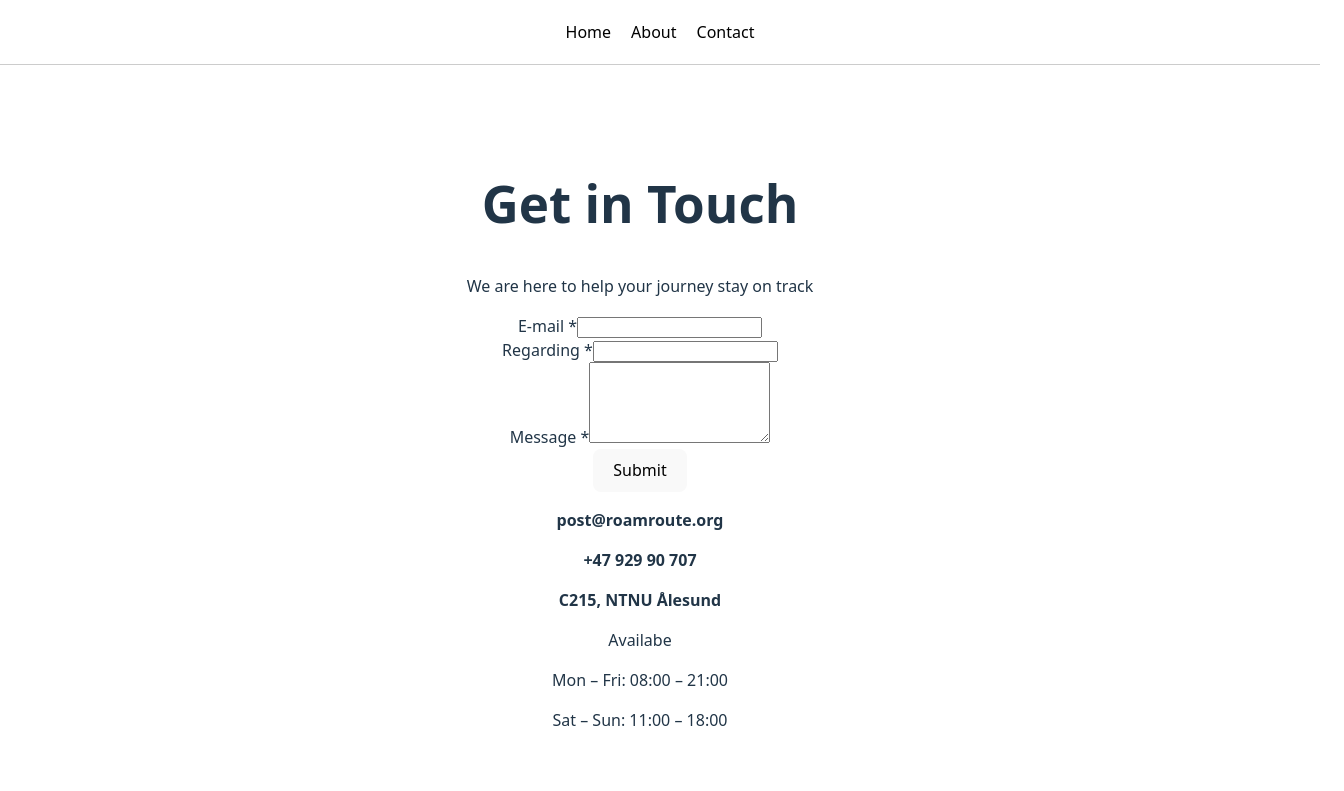
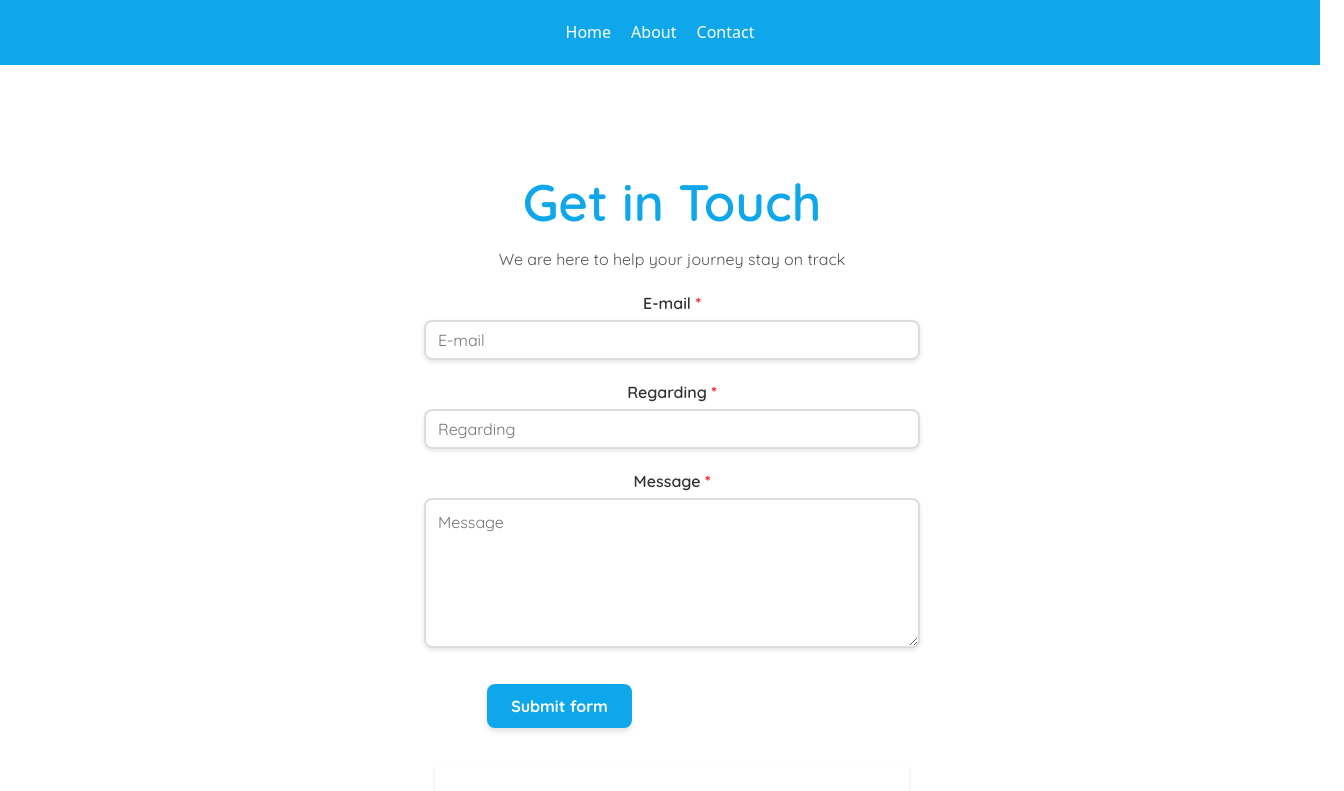
Before and after one commit to IDATA2301/idata2301-group11, a React (Vite) app in the folder roamroute/: page /contact in a window 1280 px wide. Shown: the top 791 px of the page, 1344 px wide, since content can reach past the window. Built offline with nearby package versions, Linux system fonts and the light colour scheme.

Commit message:
Various changes to styling in header, contact.css. Also quality of life/improvements to make it easier to read the code.

```diff
--- /dev/null
+++ b/package.json
@@ -0,0 +1,5 @@
+{
+  "dependencies": {
+    "@heroicons/react": "^2.2.0"
+  }
+}
--- a/roamroute/src/components/header/header.css
+++ b/roamroute/src/components/header/header.css
@@ -5,16 +5,16 @@
   right: 0;
   width: 100vw;
   margin-left: calc(-50vw + 50%);
-  border-bottom: 1px solid #ccc;
+  border-bottom: 1px solid #0EA7EC;
   padding: 20px;
-  background-color: white;
+  background-color: #0EA7EC;
   z-index: 1000;
 }
 
 .nav a {
   margin: 0 10px;
   text-decoration: none;
-  color: black;
+  color: white;
 }
 
 .nav a:hover {
--- a/roamroute/src/index.css
+++ b/roamroute/src/index.css
@@ -5,7 +5,7 @@
 
   color-scheme: light dark;
   color: rgba(255, 255, 255, 0.87);
-  background-color: #0EA7EC;
+  background-color: #F0F9FF;
 
   font-synthesis: none;
   text-rendering: optimizeLegibility;
@@ -22,12 +22,15 @@ a:hover {
   color: #535bf2;
 }
 
+
 body {
   margin: 0;
-  display: flex;
-  place-items: center;
   min-width: 320px;
   min-height: 100vh;
+}
+
+#root {
+  width: 100%;
 }
 
 h1 {
--- a/roamroute/src/pages/About.tsx
+++ b/roamroute/src/pages/About.tsx
@@ -29,9 +29,14 @@ function About() {
       name: "Sebastian Nesvik",
       role: "Chief Financial Officer",
       image: "https://via.placeholder.com/150"
+    },
+    {
+      id: 3,
+      name: "Jonas Framnes",
+      role: "Chief Technology Officer",
+      image: "https://via.placeholder.com/150"
     }
   ];
-
 
   return (
     <main>
--- a/roamroute/src/pages/Contact.tsx
+++ b/roamroute/src/pages/Contact.tsx
@@ -1,55 +1,69 @@
+import './styling/Contact.css';
+import { EnvelopeIcon, PhoneIcon, MapPinIcon } from "@heroicons/react/24/outline";
+
 function Contact() {
   return (
-    <main>
-      <section>
-        <h1>Get in Touch</h1>
-        <p>We are here to help your journey stay on track</p>
+    <main className="contact-page">
+      {/* Header Section */}
+      <section className="contact-header">
+        <h1 className="contact-title">Get in Touch</h1>
+        <p className="contact-subtitle">We are here to help your journey stay on track</p>
       </section>
 
-      {/* Simple contact form*/ }
-      <form>
-        <div>
-          <label htmlFor = "email">E-mail *</label>
+      {/* Contact Form */}
+      <form className="contact-form">
+        <div className="form-field">
+          <label htmlFor="email" className="form-label">E-mail</label>
           <input
             type="email"
             id="email"
+            className="form-input"
+            placeholder="E-mail"
             name="email"
             required
           />
         </div>
 
-        <div>
-          <label htmlFor = "regarding">Regarding *</label>
+        <div className="form-field">
+          <label htmlFor="regarding" className="form-label">Regarding</label>
           <input
             type="text"
             id="regarding"
+            className="form-input"
+            placeholder="Regarding"
             name="regarding"
             required
           />
         </div>
 
-        <div>
-          <label htmlFor = "message">Message *</label>
+        <div className="form-field">
+          <label htmlFor="message" className="form-label">Message</label>
           <textarea
             id="message"
+            className="form-textarea"
+            placeholder="Message"
             name="message"
-            rows = {5}
+            rows={5}
             required
           />
         </div>
 
-        <button type="submit">Submit</button>
+        <button type="submit" className="form-submit">Submit form</button>
       </form>
 
-      {/* Contact information */}
-      <section>
-        <p><b>post@roamroute.org</b></p>
-        <p><b>+47 929 90 707</b></p>
-        <p><b>C215, NTNU Ålesund</b></p>
+      {/* Contact Information */}
+      <section className="contact-info">
+        <div className="contact-details">
+        <p><EnvelopeIcon className="icon" /><b>post@roamroute.org</b></p>
+        <p><PhoneIcon className="icon" /><b>+47 929 90 707</b></p>
+        <p><MapPinIcon className="icon" /><b>C215, NTNU Ålesund</b></p>
+      </div>
 
-        <p>Availabe</p>
-        <p>Mon – Fri: 08:00 – 21:00</p>
-        <p>Sat – Sun: 11:00 – 18:00</p>
+        <div className="contact-hours">
+          <p className="hours-title">Available</p>
+          <p>Mon – Fri: 08:00 – 21:00</p>
+          <p>Sat – Sun: 11:00 – 18:00</p>
+        </div>
       </section>
     </main>
   );
--- /dev/null
+++ b/roamroute/src/pages/styling/Contact.css
@@ -0,0 +1,152 @@
+/* Import Google Font */
+@import url('https://fonts.googleapis.com/css2?family=Quicksand:wght@400;600;700&display=swap');
+
+/* ============================================
+   Page Container
+   ============================================ */
+
+.contact-page {
+  font-family: 'Quicksand', sans-serif;
+}
+
+/* ============================================
+   Header Section
+   ============================================ */
+
+.contact-header {
+  text-align: center;
+}
+
+.contact-title {
+  color: #0EA7EC;
+  font-weight: 600;
+  margin-bottom: 10px;
+}
+
+.contact-subtitle {
+  color: #555;
+}
+
+/* ============================================
+   Contact Form
+   ============================================ */
+
+.contact-form {
+  margin-top: 20px;
+}
+
+.form-field {
+  margin-bottom: 20px;
+}
+
+.form-label {
+  color: #333;
+  display: block;
+  margin-bottom: 5px;
+  font-weight: 600;
+}
+
+.form-label::after {
+  content: ' *';
+  color: red;
+}
+
+/* Form Inputs */
+.form-input,
+.form-textarea {
+  background-color: white;
+  color: #333;
+  border: 2px solid #ddd;
+  border-radius: 8px;
+  padding: 12px;
+  font-size: 1em;
+  font-family: 'Quicksand', sans-serif;
+  width: 40%;
+  box-sizing: border-box;
+  box-shadow: 0 2px 4px rgba(0, 0, 0, 0.1);
+}
+
+.form-input {
+  height: 40px;
+}
+
+.form-textarea {
+  min-height: 150px;
+  resize: vertical;
+}
+
+.form-input:focus,
+.form-textarea:focus {
+  border-color: #0EA7EC;
+  outline: none;
+}
+
+/* Submit Button */
+.form-submit {
+  margin-top: 10px;
+  margin-left: -225px;
+  background-color: #0EA7EC;
+  color: white;
+  border: none;
+  padding: 12px 24px;
+  font-size: 1em;
+  font-weight: bold;
+  border-radius: 8px;
+  cursor: pointer;
+  font-family: 'Quicksand', sans-serif;
+  box-shadow: 0 4px 4px rgba(0, 0, 0, 0.1);
+  transition: background-color 0.3s ease;
+}
+
+.form-submit:hover {
+  background-color: #0c8bc9;
+}
+
+/* ============================================
+   Contact Information Section
+   ============================================ */
+
+.contact-info {
+  background-color: white;
+  border-radius: 8px;
+  width: 35%;
+  margin: 35px auto 0;
+  padding: 20px;
+  box-shadow: 0 2px 4px rgba(0, 0, 0, 0.1);
+}
+
+.contact-details,
+.contact-hours {
+  margin-bottom: 20px;
+  text-align: left;
+}
+
+.contact-hours {
+  margin-top: 30px;
+}
+
+.contact-details p {
+  display: flex;
+  align-items: center;
+  gap: 10px;
+  color: #555;
+  margin: 8px 0;
+}
+
+.contact-info .icon {
+  width: 20px;
+  height: 20px;
+  color: #0EA7EC;
+  flex-shrink: 0;
+}
+
+.contact-info p {
+  color: #555;
+  margin: 5px 0;
+}
+
+.hours-title {
+  font-weight: 600;
+  color: #333;
+
+}
```
Also changed, not shown: roamroute/src/pages/styling/About.css (added), roamroute/src/pages/styling/Home.css (added), 1 other file (tests, documents, lock files or other folders).
